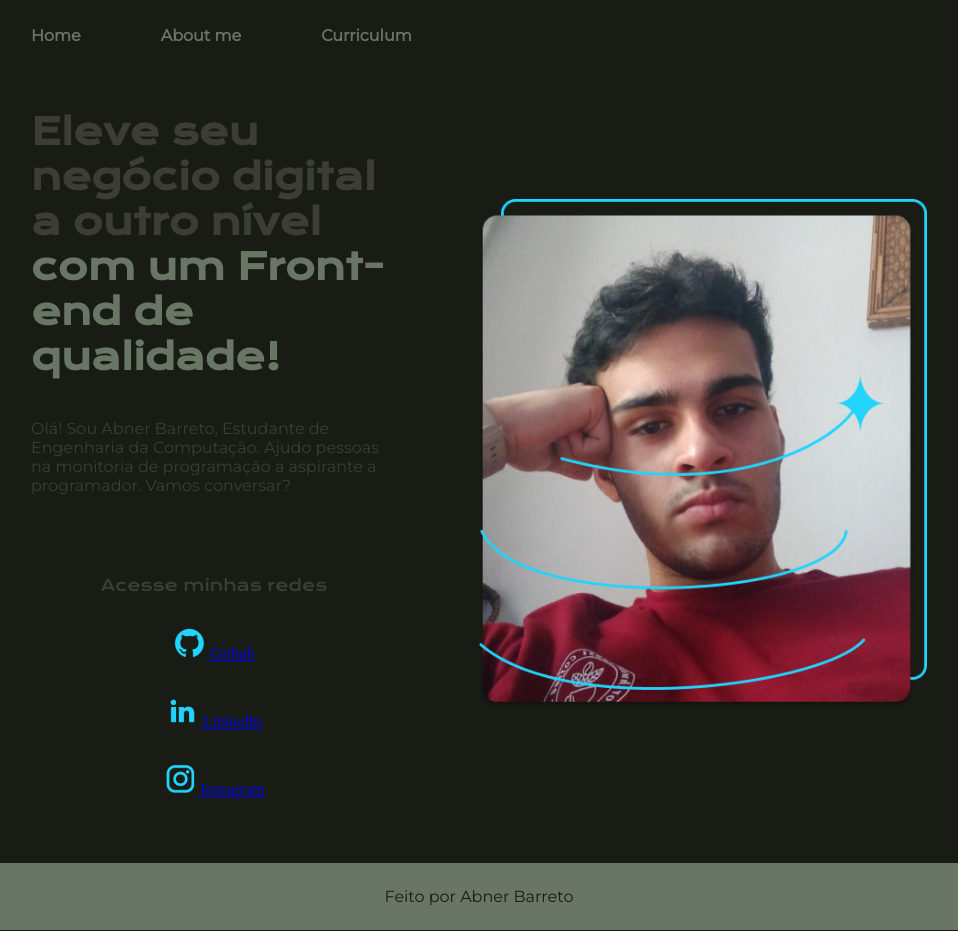
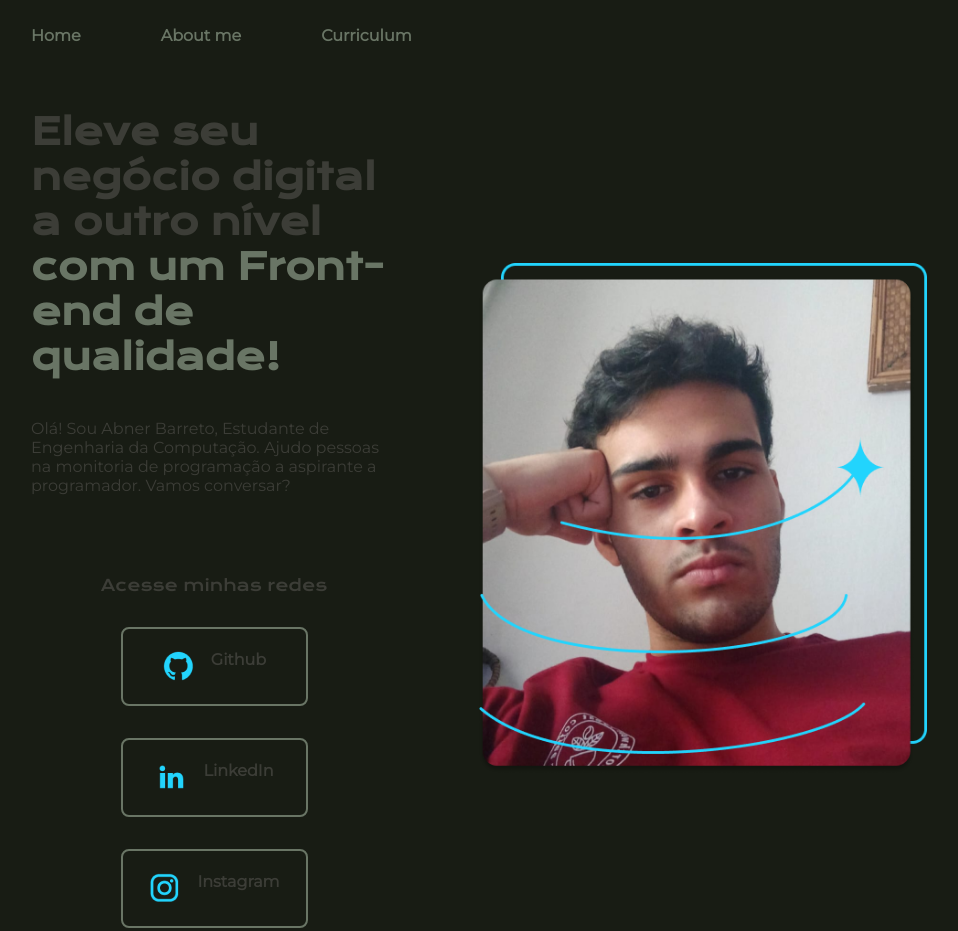
Before and after one commit to AbnerBarretto/Portf-lio-, a plain HTML site: page index.html in a window 1280 px wide. Shown: the top 931 px of the page, without its empty margins (161-1119 px from the left). Drawn offline with nearby package versions, Linux system fonts and the light colour scheme.

Commit message:
mudança nos links

```diff
--- a/Styles/style.css
+++ b/Styles/style.css
@@ -79,7 +79,7 @@ body {
     gap: 32px;
 }
 
-.apresentacao__links__link{
+.apresentacao__links__navegacao{
     /* background-color: #22D4FD; */
     display: flex;
     justify-content: center;
```
